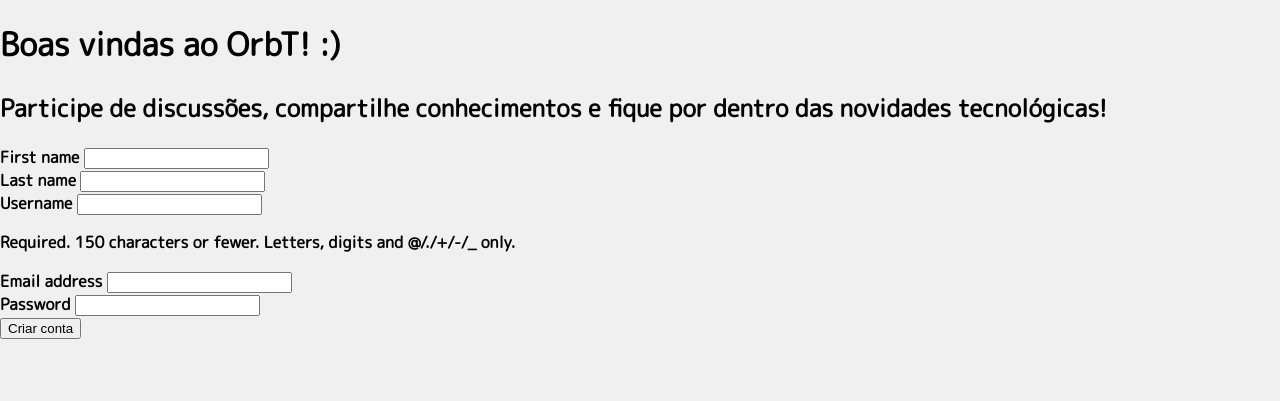
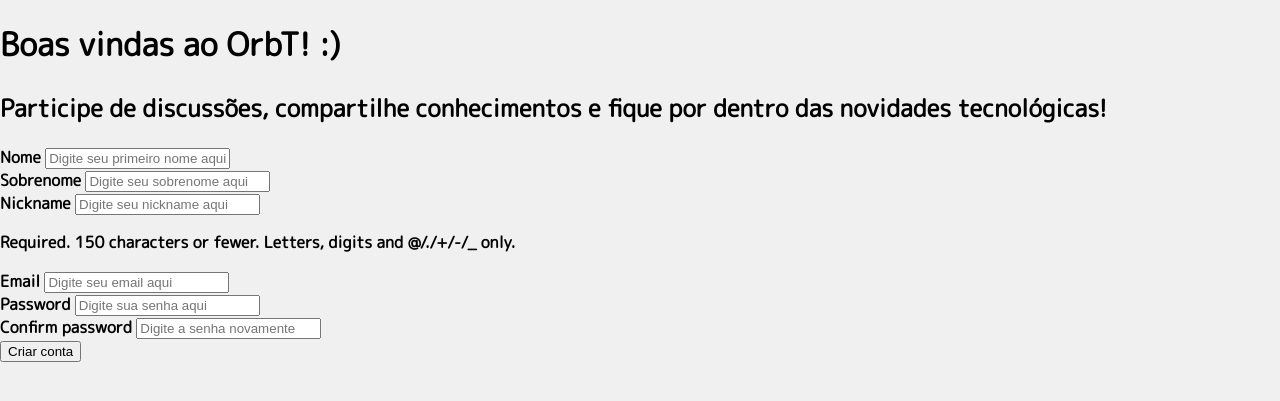
Before and after one commit to saulosw/orbweb-dev, a Django app: page /account/signin/ in a window 1280 px wide. Shown: the top 401 px of the page. Run offline with Django 5.2, Linux system fonts and the light colour scheme; some libraries are stand-ins or nearby versions.

Commit message:
password-config

```diff
--- a/users/forms.py
+++ b/users/forms.py
@@ -1,7 +1,32 @@
+from typing import Any
 from django import forms
 from django.contrib.auth.models import User
+from django.core.exceptions import ValidationError
+import re
+
+def strong_password(password):
+    regex = re.compile(r'^(?=.*[a-z])(?=.*[A-Z])(?=.*[0-9]).{8,}$')
+
+    if not regex.match(password):
+        raise ValidationError('Senha fraca.')
+
+
 
 class RegisterForm(forms.ModelForm):
+    password = forms.CharField(
+        required=True,
+        widget=forms.PasswordInput(attrs={
+                'placeholder': 'Digite sua senha aqui'
+        }),
+        validators=[strong_password]
+    )
+    confirm_password = forms.CharField(
+        required=True,
+        widget=forms.PasswordInput(attrs={
+            'placeholder': 'Digite a senha novamente'
+        }),
+    )
+
     class Meta:
         model = User
         fields = [
@@ -11,3 +36,47 @@
             'email',
             'password',
         ]
+
+        labels = {
+            'first_name': 'Nome',
+            'last_name': 'Sobrenome',
+            'username': 'Nickname',
+            'email': 'Email',
+            'password': 'Senha',
+        }
+
+        widgets = {
+            'first_name': forms.TextInput(attrs={
+                'placeholder': 'Digite seu primeiro nome aqui'
+            }),
+            'last_name': forms.TextInput(attrs={
+                'placeholder': 'Digite seu sobrenome aqui'
+            }),
+            'username': forms.TextInput(attrs={
+                'placeholder': 'Digite seu nickname aqui'
+            })
+            ,
+            'email': forms.TextInput(attrs={
+                'placeholder': 'Digite seu email aqui'
+            }),
+            'password': forms.PasswordInput(attrs={
+                'placeholder': 'Digite sua senha aqui'
+            }),
+        }
+
+    def clean(self) -> dict[str, Any]:
+        cleaned_data = super().clean()
+
+        password = cleaned_data.get('password')
+        confirm_password = cleaned_data.get('confirm_password')
+
+        if password != confirm_password:
+            password_confirm_error = ValidationError(
+                'As senha não corresponde.',
+                code='invalid'
+            )
+            raise ValidationError({
+                'confirm_password': [
+                    password_confirm_error,
+                ],
+            })
--- a/users/templates/users/pages/signin.html
+++ b/users/templates/users/pages/signin.html
@@ -12,13 +12,25 @@
             <div class="form-group">
                 <label for="{{ field.id_for_label }}"> {{ field.label }}</label>
                 {{ field }}
+
                 {% if field.help_text %}
                     <p class="help-text"> {{ field.help_text }}</p>
                 {% endif %}
+
                 {{ field.errors }}
             </div>
             {% endfor %}
         </div>
+
+        {% if form.errors %}
+        <div class="form-content form-content-grid">
+            <div class="forma-group">
+                <div class="message message-error">
+                    Algo esta incorreto, corrija e tente novamente.
+                </div>
+            </div>
+        </div>
+        {% endif %}
         <div class="div-account-btx">
             <button type="submit" class="create-account-btx">Criar conta</button>
         </div>
```
Also changed, not shown: users/static/users/css/account_style.css (+40 -11 lines), db.sqlite3.
